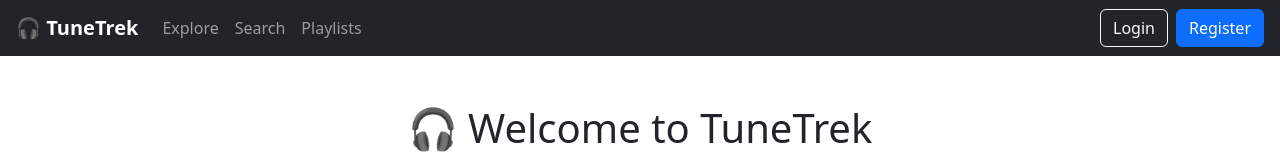
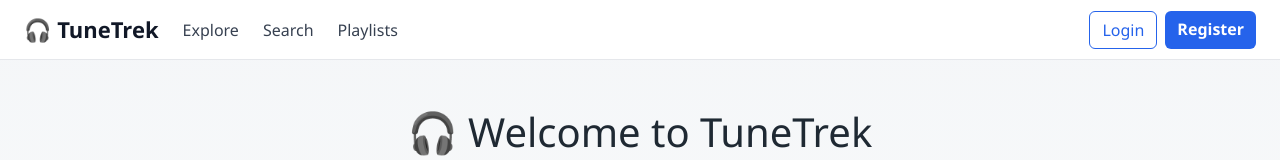
Before and after one commit to KrithikaPoojary/Tune-Trek, a React (Create React App) app in the folder tune-trek-frontend/: page / in a window 1280 px wide. Shown: the top 160 px of the page. Built offline with nearby package versions, Linux system fonts and the light colour scheme; no server answers.

Commit message:
Refactor navbar and remove unused playlist storage

```diff
--- a/tune-trek-frontend/src/components/Layout/Navbar.js
+++ b/tune-trek-frontend/src/components/Layout/Navbar.js
@@ -1,38 +1,57 @@
 import React from "react";
-import { Link } from "react-router-dom";
+import { Link, NavLink } from "react-router-dom";
 
 function Navbar() {
   return (
-    <nav className="navbar navbar-expand-lg navbar-dark bg-dark px-3">
+    <nav className="navbar navbar-expand-lg px-4 gradient-navbar">
+      {/* Logo */}
       <Link className="navbar-brand fw-bold" to="/">
         🎧 TuneTrek
       </Link>
 
+      {/* Mobile toggle */}
       <button
         className="navbar-toggler"
         type="button"
         data-bs-toggle="collapse"
         data-bs-target="#navbarNav"
+        aria-controls="navbarNav"
+        aria-expanded="false"
+        aria-label="Toggle navigation"
       >
         <span className="navbar-toggler-icon"></span>
       </button>
 
+      {/* Links */}
       <div className="collapse navbar-collapse" id="navbarNav">
-        <ul className="navbar-nav me-auto">
+        <ul className="navbar-nav me-auto gap-2">
           <li className="nav-item">
-            <Link className="nav-link" to="/explore">Explore</Link>
+            <NavLink className="nav-link" to="/explore">
+              Explore
+            </NavLink>
           </li>
+
           <li className="nav-item">
-            <Link className="nav-link" to="/search">Search</Link>
+            <NavLink className="nav-link" to="/search">
+              Search
+            </NavLink>
           </li>
+
           <li className="nav-item">
-            <Link className="nav-link" to="/playlists">Playlists</Link>
+            <NavLink className="nav-link" to="/playlists">
+              Playlists
+            </NavLink>
           </li>
         </ul>
 
-        <div className="d-flex">
-          <Link className="btn btn-outline-light mx-2" to="/login">Login</Link>
-          <Link className="btn btn-primary" to="/register">Register</Link>
+        {/* Auth buttons */}
+        <div className="d-flex gap-2">
+          <Link className="btn btn-outline-light" to="/login">
+            Login
+          </Link>
+          <Link className="btn btn-primary" to="/register">
+            Register
+          </Link>
         </div>
       </div>
     </nav>
--- a/tune-trek-frontend/src/index.js
+++ b/tune-trek-frontend/src/index.js
@@ -5,5 +5,8 @@
 // Bootstrap CSS
 import "bootstrap/dist/css/bootstrap.min.css";
 
+// ✅ GLOBAL STYLES (GRADIENT THEME)
+import "./index.css";
+
 const root = ReactDOM.createRoot(document.getElementById("root"));
 root.render(<App />);
```
Also changed, not shown: tune-trek-frontend/src/components/Playlist/playlistStorage.js (deleted, +0 -29 lines), tune-trek-frontend/src/utils/playlistStorage.js (deleted, +0 -36 lines).
